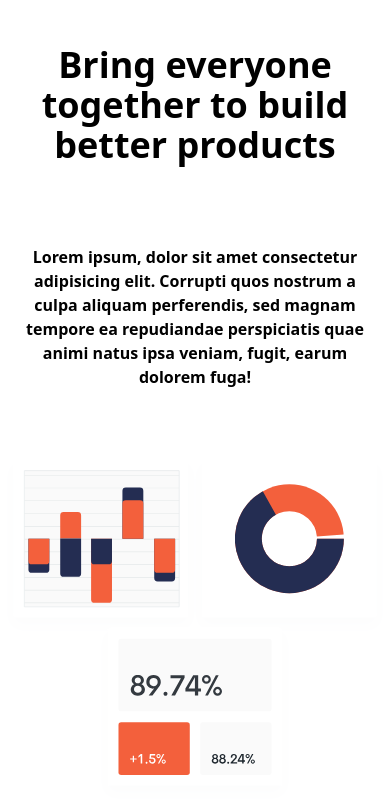
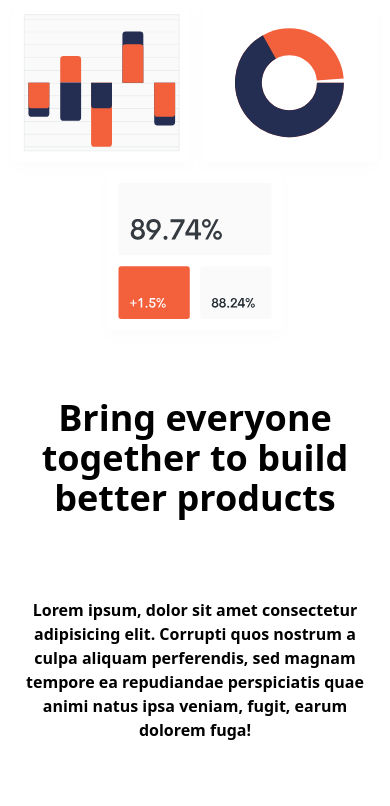
Before and after one commit to JepoySanity/TWCSS-manage, a website: page index.html in a window 390 px wide. Shown: the part 71-877 px from the top of the page. Drawn offline with nearby package versions, Linux system fonts and the light colour scheme; files that its build step writes are made by us from their sources.

Commit message:
add col reverse on hero container

```diff
--- a/index.html
+++ b/index.html
@@ -31,7 +31,7 @@
     <!-- hero section -->
     <section id="hero">
       <div
-        class="container flex flex-col md:flex-row mx-auto items-center space-y-0 md:space-y-0 justify-between"
+        class="container flex flex-col-reverse md:flex-row mx-auto items-center space-y-0 md:space-y-0 justify-between"
       >
         <!-- left item -->
         <div class="flex flex-col space-y-12 md:w-1/2">
```
